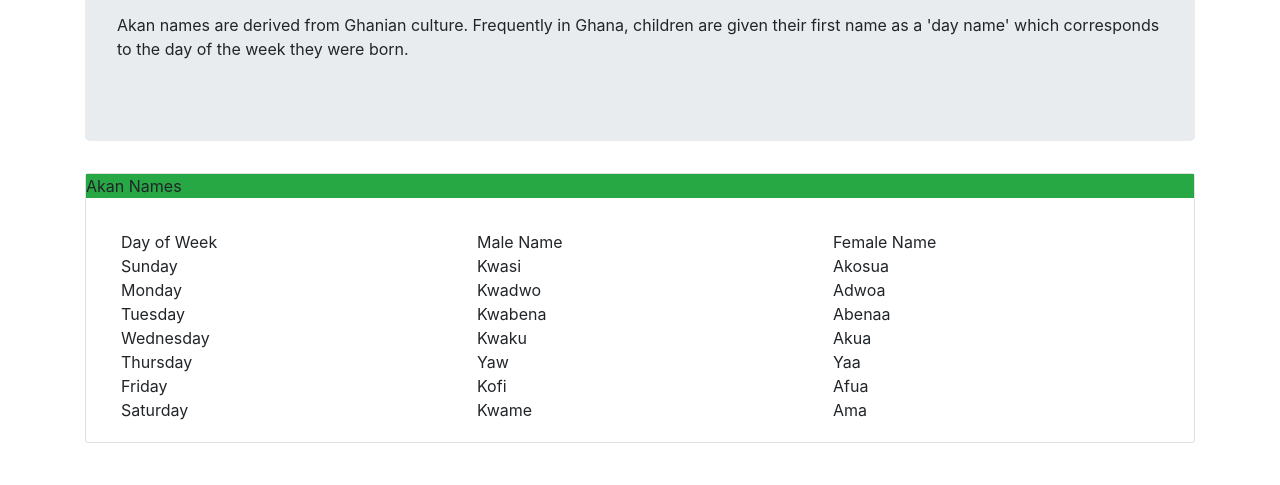
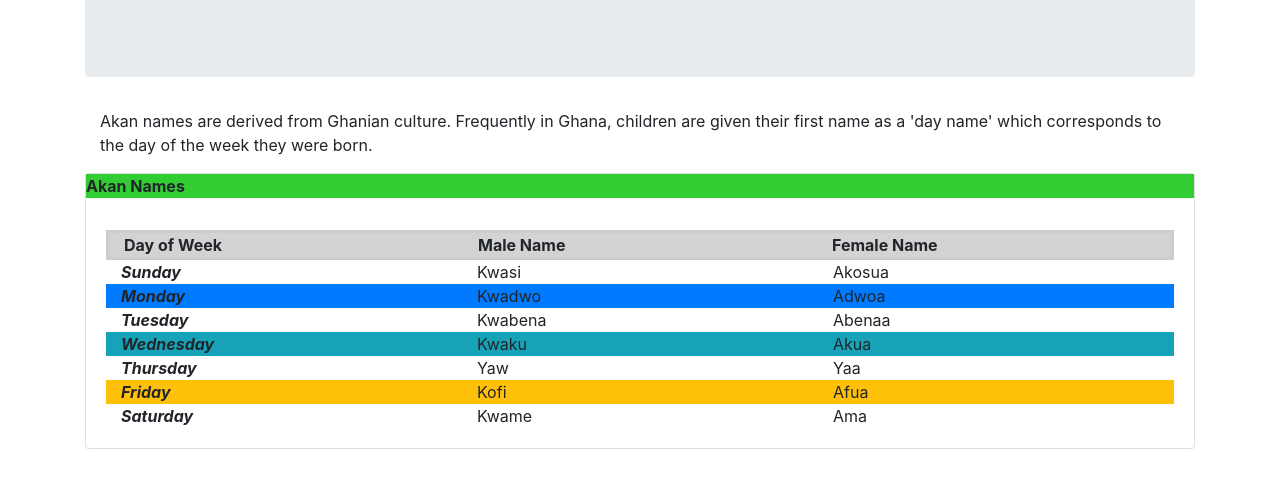
Before and after one commit to RuddyKani/akanname, a plain HTML site: page index.html in a window 1280 px wide. Shown: the part 171-656 px from the top of the page. Drawn offline with Linux system fonts and the light colour scheme.

Commit message:
styles.css added and format on Akan name table

```diff
--- a/css/styles.css
+++ b/css/styles.css
@@ -1,3 +1,17 @@
 h1 {
   font-weight: bold;
 }
+
+.colborder{
+  border:#cdcdcd medium solid ;
+  font-weight: bold;
+  background-color:#D3D3D3;
+}
+.rownames{
+  font-weight: bold;
+  background-color:#32CD32;
+}
+.daycol{
+  font-style: italic;
+  font-weight: bold;
+}
--- a/index.html
+++ b/index.html
@@ -11,49 +11,52 @@
       <div class="jumbotron"><!--begin jumbotron-->
         <h1>Akan Name Generator</h1>
         <p>This web application takes your birth date and gender and calculates the day of the week you were born and then depending on your gender gives your corresponding Akan name.</p>
+
+      </div><!--end jumbotron-->
+      <div class="container">
         <p>Akan names are derived from Ghanian culture. Frequently in Ghana, children are given their first name as a 'day name' which corresponds to the day of the week they were born.</p>
-      </div><!--end jumbotron-->
+      </div>
       <div class="card">
-        <div class="card-title bg-success">Akan Names</div>
+        <div class="card-title rownames">Akan Names</div>
         <div class="card-body">
           <div class="container">
-            <div class="row"> <!--heading row -->
+            <div class="row colborder"> <!--heading row -->
               <div class="col-sm-4">Day of Week</div>
               <div class="col-sm-4">Male Name</div>
               <div class="col-sm-4">Female Name</div>
             </div><!--heading row -->
             <div class="row"> <!--Sunday row -->
-              <div class="col-sm-4">Sunday</div>
+              <div class="col-sm-4 daycol">Sunday</div>
               <div class="col-sm-4">Kwasi</div>
               <div class="col-sm-4">Akosua</div>
             </div><!--Sunday row -->
-            <div class="row"> <!--Monday row -->
-              <div class="col-sm-4">Monday</div>
+            <div class="row bg-primary"> <!--Monday row -->
+              <div class="col-sm-4 daycol">Monday</div>
               <div class="col-sm-4">Kwadwo</div>
               <div class="col-sm-4">Adwoa</div>
             </div><!--Monday row -->
             <div class="row"> <!--Tuesday row -->
-              <div class="col-sm-4">Tuesday</div>
+              <div class="col-sm-4 daycol">Tuesday</div>
               <div class="col-sm-4">Kwabena</div>
               <div class="col-sm-4">Abenaa</div>
             </div><!--Tuesday row -->
-            <div class="row"> <!--Wednesday row -->
-              <div class="col-sm-4">Wednesday</div>
+            <div class="row bg-info"> <!--Wednesday row -->
+              <div class="col-sm-4 daycol">Wednesday</div>
               <div class="col-sm-4">Kwaku</div>
               <div class="col-sm-4">Akua</div>
             </div><!--Wednesday row -->
             <div class="row"> <!--Thursday row -->
-              <div class="col-sm-4">Thursday</div>
+              <div class="col-sm-4 daycol">Thursday</div>
               <div class="col-sm-4">Yaw</div>
               <div class="col-sm-4">Yaa</div>
             </div><!--Thursday row -->
-            <div class="row"> <!--Friday row -->
-              <div class="col-sm-4">Friday</div>
+            <div class="row bg-warning"> <!--Friday row -->
+              <div class="col-sm-4 daycol">Friday</div>
               <div class="col-sm-4">Kofi</div>
               <div class="col-sm-4">Afua</div>
             </div><!--Friday row -->
             <div class="row"> <!--Saturday row -->
-              <div class="col-sm-4">Saturday</div>
+              <div class="col-sm-4 daycol">Saturday</div>
               <div class="col-sm-4">Kwame</div>
               <div class="col-sm-4">Ama</div>
             </div><!--Saturday row -->
```
